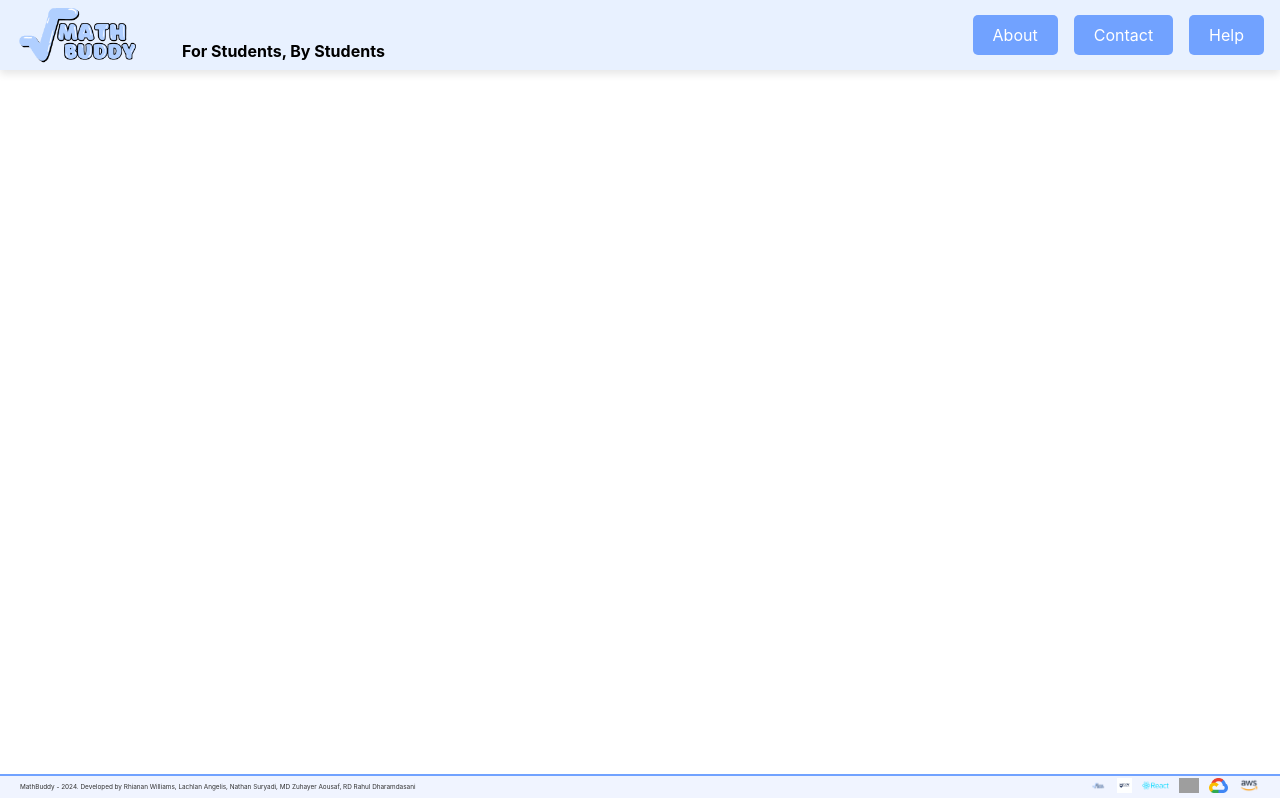
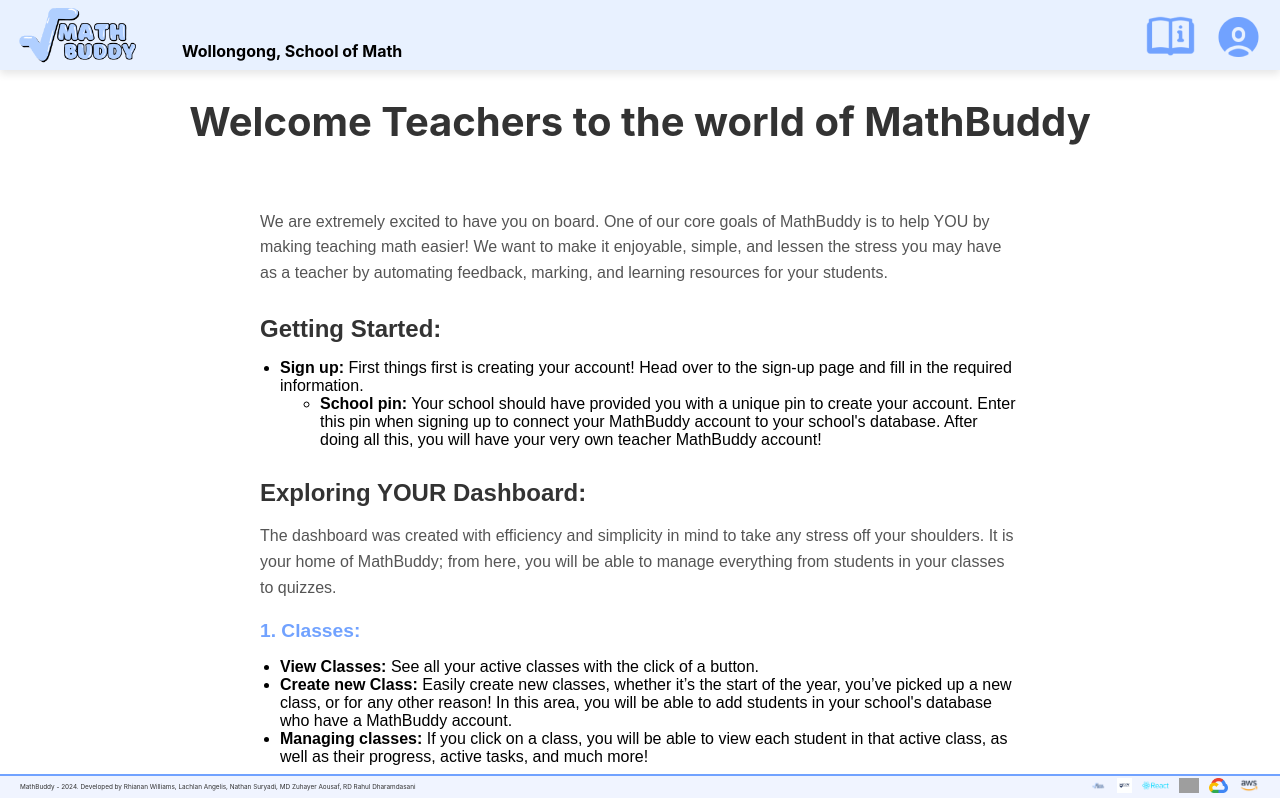
Before and after one commit to Hankchiefz/math-buddy, a React (Create React App) app: page /helpteacher in a window 1280 px wide. Shown: the top 798 px of the page. Built offline with nearby package versions, Linux system fonts and the light colour scheme; grey boxes are pictures that could not be loaded.

Commit message:
Guide and homepage

```diff
--- a/src/App.js
+++ b/src/App.js
@@ -48,6 +48,7 @@ import Year4Lessons from "./Components/lessons/Year4Lessons.js";
 import Year5Lessons from "./Components/lessons/Year5Lessons.js";
 import Year6Lessons from "./Components/lessons/Year6Lessons.js";
 import HelpStudent from "./Components/studentinner/helpstudent.js";
+import HelpTeacher from "./Components/teacherinner/helpteacher.js";
 
 function App() {
   const location = useLocation();
@@ -84,7 +85,8 @@ function App() {
     "/year4lessons",
     "/year5lessons",
     "/year6lessons",
-    "/helpstudent"
+    "/helpstudent",
+    "/helpteacher"
   ];
 
   return (
@@ -137,6 +139,7 @@ function App() {
         <Route path="/year5lessons" element={<Year5Lessons />} />
         <Route path="/year6lessons" element={<Year6Lessons />} />
         <Route path="/helpstudent" element={<HelpStudent />} />
+        <Route path="/helpteacher" element={<HelpTeacher />} />
       </Routes>
     </>
   );
--- a/src/Components/homepagestyle/Home.css
+++ b/src/Components/homepagestyle/Home.css
@@ -1,6 +1,6 @@
 /* src/components/pagestyle/Home.css */
 .home-page {
-
+  margin-top: 11rem;
   font-family: Arial, sans-serif;
   padding: 20px;
 }
--- a/src/Components/objects/StudentHeader.js
+++ b/src/Components/objects/StudentHeader.js
@@ -39,7 +39,7 @@ export default function StudentHeader() {
         manualLink = '/parentmanual'; // Adjust if you have a specific manual for parents
     } else if (userType === 'teacher') {
         profileLink = '/tprofile'; // Adjust to your teacher profile route
-        manualLink = '/teachermanual'; // Adjust if there's a specific manual for teachers
+        manualLink = '/helpteacher'; // Adjust if there's a specific manual for teachers
     } else if (userType === 'student') {
         profileLink = '/studentprofile';
         manualLink = '/helpstudent';
--- /dev/null
+++ b/src/Components/teacherinner/helpteacher.js
@@ -0,0 +1,79 @@
+// src/components/homepages/helpTeacher.js
+import React from "react";
+import StudentHeader from "../objects/StudentHeader"; // Import the StudentHeader component
+import "../teacherstyle/helpteacher.css";
+
+const HelpTeacher = () => {
+    return (
+        <div className="teacher-help">
+            <StudentHeader /> {/* Top navbar */}
+            <div className="teacher-help-header">
+                <h1 className="teacher-help-title">Welcome Teachers to the world of MathBuddy</h1>
+            </div>
+            <div className="teacher-help-content">
+                <p className="teacher-help-text">
+                    We are extremely excited to have you on board. One of our core goals of MathBuddy is to help YOU by making teaching math easier! We want to make it enjoyable, simple, and lessen the stress you may have as a teacher by automating feedback, marking, and learning resources for your students.
+                </p>
+                <h2 className="teacher-help-subtitle">Getting Started:</h2>
+                <ol className="teacher-help-list">
+                    <li>
+                        <strong>Sign up:</strong> First things first is creating your account! Head over to the sign-up page and fill in the required information.
+                        <ul>
+                            <li>
+                                <strong>School pin:</strong> Your school should have provided you with a unique pin to create your account. Enter this pin when signing up to connect your MathBuddy account to your school's database. After doing all this, you will have your very own teacher MathBuddy account!
+                            </li>
+                        </ul>
+                    </li>
+                </ol>
+
+                <h2 className="teacher-help-subtitle">Exploring YOUR Dashboard:</h2>
+                <p className="teacher-help-text">
+                    The dashboard was created with efficiency and simplicity in mind to take any stress off your shoulders. It is your home of MathBuddy; from here, you will be able to manage everything from students in your classes to quizzes.
+                </p>
+                <h3 className="teacher-help-section">1. Classes:</h3>
+                <ul className="teacher-help-list">
+                    <li><strong>View Classes:</strong> See all your active classes with the click of a button.</li>
+                    <li><strong>Create new Class:</strong> Easily create new classes, whether it’s the start of the year, you’ve picked up a new class, or for any other reason! In this area, you will be able to add students in your school's database who have a MathBuddy account.</li>
+                    <li><strong>Managing classes:</strong> If you click on a class, you will be able to view each student in that active class, as well as their progress, active tasks, and much more!</li>
+                </ul>
+
+                <h3 className="teacher-help-section">2. Quizzes:</h3>
+                <ul className="teacher-help-list">
+                    <li><strong>View active quizzes:</strong> Keep track of all your active quizzes. Click on the quizzes button to view current and past quizzes, along with their completion rate, average mark, due date, and more!</li>
+                    <li><strong>Create new quizzes:</strong> Click on the ‘create new quiz’ button. Specify which class the quiz is for, number of questions, topic, and the weight of the quiz!</li>
+                </ul>
+
+                <h3 className="teacher-help-section">3. Feedback:</h3>
+                <ul className="teacher-help-list">
+                    <li><strong>View feedback:</strong> Click on the feedback area, then select the specific quiz you’d like to see feedback for. View AI-generated feedback and marks. You can edit individual feedback if needed!</li>
+                </ul>
+
+                <h3 className="teacher-help-section">4. Lessons:</h3>
+                <p className="teacher-help-text">
+                    Lessons are pre-generated quizzes and learning resources to help you understand how MathBuddy's AI works! You can use these lessons as you like, and they are updated monthly.
+                </p>
+
+                <h3 className="teacher-help-section">5. Active tasks:</h3>
+                <p className="teacher-help-text">
+                    Quickly see what tasks are active for your students. Displayed on the right of your dashboard, it shows the Class, Subject, and Due Date/Time of tasks.
+                </p>
+
+                <h3 className="teacher-help-section">6. Recently Accessed:</h3>
+                <p className="teacher-help-text">
+                    Get back to where you were last time through the recently accessed area on your dashboard.
+                </p>
+
+                <h3 className="teacher-help-section">7. Profile:</h3>
+                <p className="teacher-help-text">
+                    MathBuddy is designed to be simple for YOU. Your profile has the necessary information to help MathBuddy run efficiently. Edit your profile as needed!
+                </p>
+
+                <p className="teacher-help-conclusion">
+                    Congratulations, you’re now ready to use MathBuddy to its fullest potential! Have fun and happy teaching! For further questions or concerns, please email our MathBuddy Teacher team at <a href="mailto:teachers@mathbuddy.com">teachers@mathbuddy.com</a>.
+                </p>
+            </div>
+        </div>
+    );
+};
+
+export default HelpTeacher;
--- /dev/null
+++ b/src/Components/teacherstyle/helpteacher.css
@@ -0,0 +1,67 @@
+.teacher-help-container {
+  width: 100%;
+  min-height: 100vh;
+  display: flex;
+  flex-direction: column;
+  background-color: #f9f9f9;
+}
+
+/* Main content styling */
+.teacher-help-content {
+  max-width: 800px;
+  width: 100%;
+  padding: 20px;
+  box-sizing: border-box;
+  font-family: Arial, sans-serif;
+  text-align: left;
+  margin: 0 auto; /* Centers content horizontally */
+}
+
+/* Header styling */
+.teacher-help-header {
+  text-align: center;
+  margin-bottom: 20px;
+}
+
+.teacher-help-title {
+  font-size: 2.5rem;
+  font-weight: bold;
+  color: #333;
+}
+
+/* Text and body content styling */
+.teacher-help-text {
+  margin-bottom: 20px;
+  font-size: 1rem;
+  line-height: 1.6;
+  color: #555;
+}
+
+.teacher-help-subtitle {
+  font-size: 1.5rem;
+  font-weight: bold;
+  margin-top: 30px;
+  margin-bottom: 15px;
+  color: #333;
+}
+
+.teacher-help-section {
+  font-size: 1.2rem;
+  font-weight: bold;
+  margin-top: 20px;
+  margin-bottom: 10px;
+  color: #71A2FF;
+}
+
+.teacher-help-list {
+  margin-bottom: 20px;
+  padding-left: 20px;
+  list-style-type: disc;
+}
+
+.teacher-help-conclusion {
+  font-size: 1rem;
+  margin-top: 30px;
+  text-align: center;
+  color: #333;
+}
```
